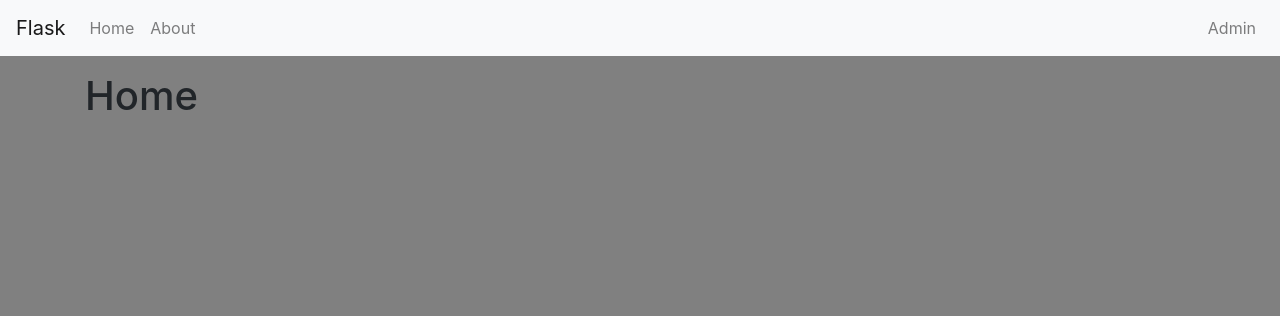
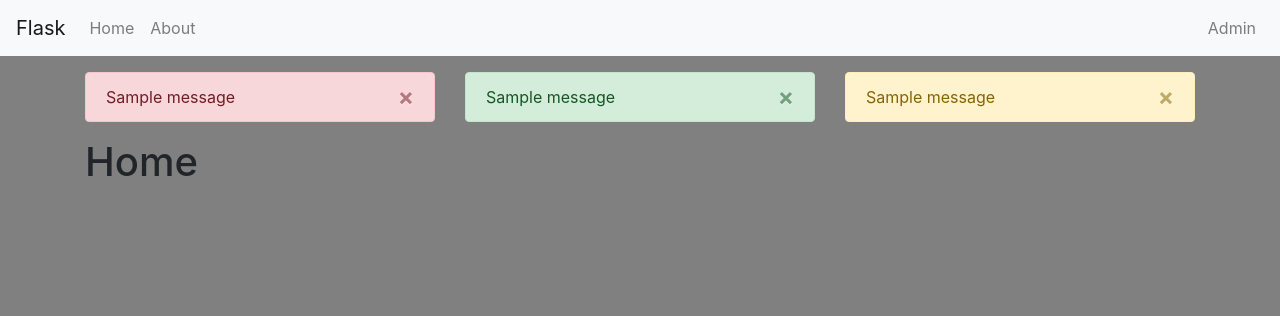
Before and after one commit to gravityfalls404/Flask_APP, a Flask app: page / in a window 1280 px wide. Shown: the top 316 px of the page. Run offline with Flask 2, Linux system fonts and the light colour scheme; one stand-in notice (Sample message) is shown; some libraries are stand-ins or nearby versions.

Commit message:
Working with message flashing and notifications

```diff
--- a/app/templates/public/templates/public_template.html
+++ b/app/templates/public/templates/public_template.html
@@ -38,6 +38,53 @@
           </div>
 
     </nav>
+    <div class="container">
+     <div class="row">
+       <div class="col-sm-4">
+        {% with messages = get_flashed_messages(category_filter=["danger"]) %}
+          {% if messages %}
+            {% for message in messages %}
+            <div class="alert alert-danger alert-dismissible fade show" role="alert">
+              <span>{{message}}</span>
+              <button type="button" class="close" data-dismiss="alert" aria-label="Close">
+                <span aria-hidden="true">&times;</span>
+              </button>
+            </div>
+            {%endfor%}
+          {%endif%}
+        {%endwith%}
+       </div>
+       <div class="col-sm-4">
+          {% with messages = get_flashed_messages(category_filter=["success"]) %}
+          {% if messages %}
+          {% for message in messages %}
+            <div class="alert alert-success alert-dismissible fade show" role="alert">
+              <span>{{message}}</span>
+              <button type="button" class="close" data-dismiss="alert" aria-label="Close">
+                <span aria-hidden="true">&times;</span>
+              </button>
+            </div>
+        {%endfor%}
+        {%endif%}
+        {%endwith%}
+       </div>
+       <div class="col-sm-4">
+          {% with messages = get_flashed_messages(category_filter=["warning"]) %}
+          {%if messages%}
+            {%for message in messages%}
+            <div class="alert alert-warning alert-dismissible fade show" role="alert">
+              <span>{{message}}</span>
+              <button type="button" class="close" data-dismiss="alert" aria-label="Close">
+                <span aria-hidden="true">&times;</span>
+              </button>
+            </div>
+            {%endfor%}
+          {%endif%}
+        {%endwith%}
+       </div>
+     </div>
+    </div>
+
     <main>
         {% block main %}{% endblock %}
     </main>
--- a/app/views.py
+++ b/app/views.py
@@ -1,5 +1,5 @@
 from app import app
-from flask import render_template, redirect, request, jsonify,make_response
+from flask import render_template, redirect, request, jsonify,make_response, flash
 
 import os
 from flask import session, url_for
@@ -17,15 +17,15 @@ def index():
 def about():
     return "<h1 style='color: green'><strong>About</strong></h1>"
 
-@app.route("/sign-up" , methods = ['GET','POST'])
-def signup():
-    if request.method == "POST":
-        req = request.form
+# @app.route("/sign-up" , methods = ['GET','POST'])
+# def signup():
+#     if request.method == "POST":
+#         req = request.form
 
-        print(req)
-        return redirect(request.url)
+#         print(req)
+#         return redirect(request.url)
 
-    return render_template('/public/sign_up.html')
+#     return render_template('/public/sign_up.html')
 
 users = {
     "mitsuhiko": {
@@ -257,3 +257,23 @@ def sign_out():
     session.pop("USERNAME",None)
 
     return redirect(url_for("sign_in"))
+
+@app.route("/sign-up", methods = ["POST","GET"])
+def sign_up():
+
+    if request.method == "POST":
+        req = request.form
+
+        username = req.get("username")
+        email = req.get("email")
+        password = req.get("password")
+
+        if not len(password) >=10:
+            flash("Password must be at least 10 char in length", category="danger")
+            return redirect(request.url)
+
+        flash("Account Created",category="success")
+        return redirect(request.url)
+
+
+    return render_template("/public/sign_up.html")
```
